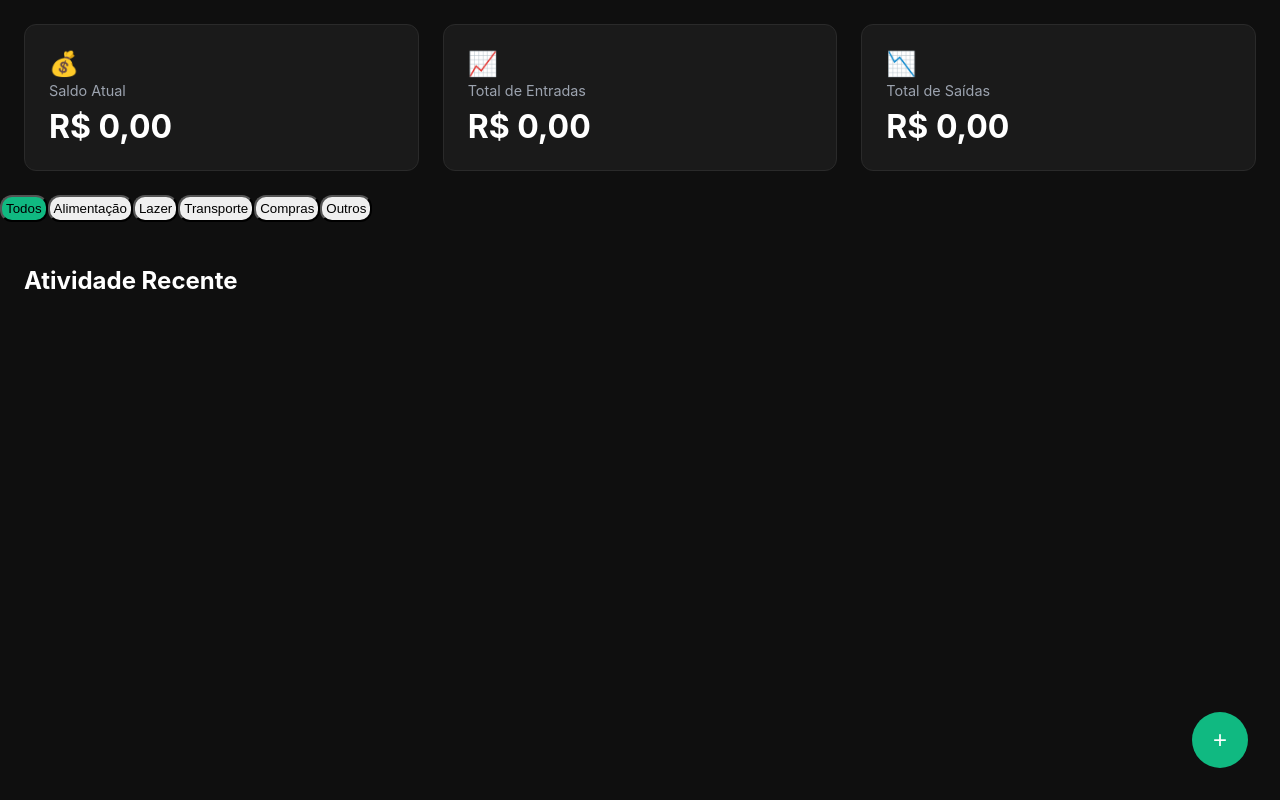
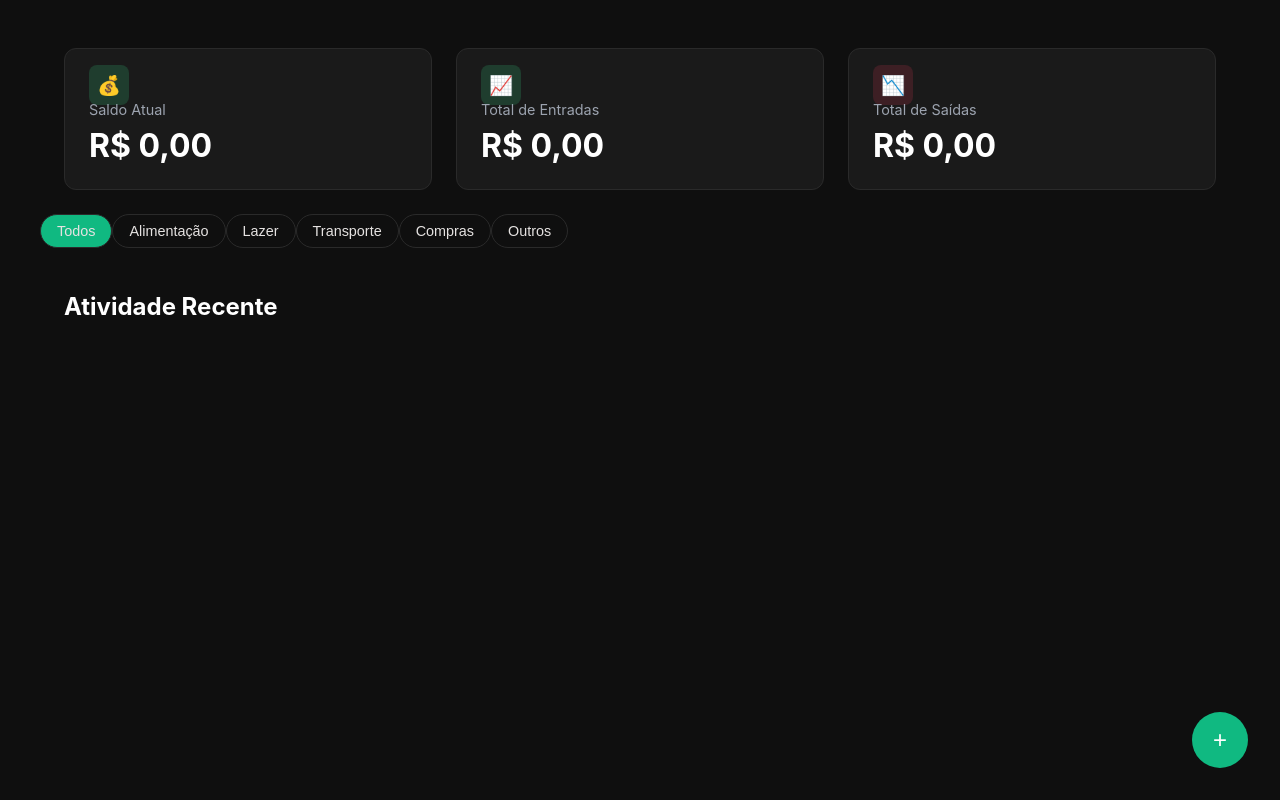
Before and after one commit to JoaoFazio/fintrack, a React (Vite) app: page / in a window 1280 px wide. Built offline with nearby package versions, Linux system fonts and the light colour scheme.

Commit message:
feat: CSS refinamento visual

```diff
--- a/src/App.css
+++ b/src/App.css
@@ -20,3 +20,9 @@
     align-items: center;
     justify-content: center;
 }
+
+.app-container {
+    max-width: 1200px;
+    margin: 0 auto;
+    padding: 24px;
+}
--- a/src/App.jsx
+++ b/src/App.jsx
@@ -30,15 +30,26 @@ function App() {
   const saldo = totalEntradas - totalSaidas;
 
   return (
-    <div>
+    <div className="app-container">
       <div className="cards-container">
-        <ResumoCard titulo={"Saldo Atual"} icone={"💰"} valor={saldo} />
+        <ResumoCard
+          titulo={"Saldo Atual"}
+          icone={"💰"}
+          valor={saldo}
+          corIcone={"#1f3d2e"}
+        />
         <ResumoCard
           titulo="Total de Entradas"
           icone={"📈"}
           valor={totalEntradas}
+          corIcone={"#1f3d2e"}
         />
-        <ResumoCard titulo="Total de Saídas" icone={"📉"} valor={totalSaidas} />
+        <ResumoCard
+          titulo="Total de Saídas"
+          icone={"📉"}
+          valor={totalSaidas}
+          corIcone={"#3d1f24"}
+        />
       </div>
 
       <div className="filtros">
@@ -56,7 +67,9 @@ function App() {
       </div>
 
       <div>
-        <button className="btn-adicionar" onClick={() => setModalAberto(true)}>+</button>
+        <button className="btn-adicionar" onClick={() => setModalAberto(true)}>
+          +
+        </button>
         {modalAberto && (
           <ModalNovaTransacao
             onFechar={() => setModalAberto(false)}
--- a/src/components/Filtros.css
+++ b/src/components/Filtros.css
@@ -4,8 +4,13 @@
 }
 
 .filtro-btn {
-    border-radius: 12px;
-    padding: 4px;
+    border-radius: 20px;
+    padding: 8px 16px;
+    border: 1px solid #2a2a2a;
+    background-color: transparent;
+    color: #e5e2e1;
+    cursor: pointer;
+    font-size: 0.9rem;
 }
 
 .ativo {
--- a/src/components/ModalNovaTransacao.css
+++ b/src/components/ModalNovaTransacao.css
@@ -18,3 +18,98 @@
   width: 500px;
   max-width: 90%;
 }
+
+.card-modal h1 {
+  color: #e5e2e1;
+  margin: 0 0 24px 0;
+  font-size: 1.5rem;
+}
+
+.card-modal p {
+  color: #9ca3af;
+  font-size: 0.85rem;
+  margin: 0 0 8px 0;
+}
+
+.card-modal input,
+.card-modal select {
+  width: 100%;
+  padding: 12px;
+  background-color: #2a2a2a;
+  border: none;
+  border-radius: 8px;
+  color: #e5e2e1;
+  font-size: 1rem;
+  margin-bottom: 16px;
+  box-sizing: border-box;
+}
+
+.overlay-tipo {
+  display: flex;
+  gap: 8px;
+  margin-bottom: 16px;
+}
+
+.overlay-tipo button {
+  flex: 1;
+  padding: 10px;
+  border-radius: 8px;
+  border: 1px solid #2a2a2a;
+  background-color: transparent;
+  color: #e5e2e1;
+  cursor: pointer;
+  font-size: 1rem;
+}
+
+.overlay-dados {
+  display: flex;
+  gap: 12px;
+}
+
+.overlay-dados select,
+.overlay-dados input {
+  flex: 1;
+}
+
+.buttons {
+  display: flex;
+  gap: 12px;
+  margin-top: 8px;
+}
+
+.buttons button:first-child {
+  flex: 1;
+  padding: 14px;
+  background-color: #10b981;
+  color: white;
+  border: none;
+  border-radius: 8px;
+  font-size: 1rem;
+  cursor: pointer;
+}
+
+.buttons button:last-child {
+  padding: 14px 20px;
+  background-color: transparent;
+  color: #9ca3af;
+  border: none;
+  cursor: pointer;
+  font-size: 1rem;
+}
+
+.tipo-btn {
+  flex: 1;
+  padding: 10px;
+  border-radius: 8px;
+  border: 1px solid #2a2a2a;
+  background-color: transparent;
+  color: #e5e2e1;
+  cursor: pointer;
+  font-size: 1rem;
+}
+
+.tipo-btn.ativo {
+  background-color: #10b981;
+  color: white;
+  border-color: #10b981;
+}
--- a/src/components/ModalNovaTransacao.jsx
+++ b/src/components/ModalNovaTransacao.jsx
@@ -33,8 +33,19 @@ function ModalNovaTransacao({ onFechar, onAdicionarTransacao }) {
           onChange={(e) => setValor(e.target.value)}
         />
         <div className="overlay-tipo">
-          <button onClick={() => setTipo("Entrada")}>Entrada</button>
-          <button onClick={() => setTipo("Saída")}>Saída</button>
+          <button
+            className={tipo === "Entrada" ? "tipo-btn ativo" : "tipo-btn"}
+            onClick={() => setTipo("Entrada")}
+          >
+            Entrada
+          </button>
+
+          <button
+            className={tipo === "Saída" ? "tipo-btn ativo" : "tipo-btn"}
+            onClick={() => setTipo("Saída")}
+          >
+            Saída
+          </button>
         </div>
         <div className="overlay-descricao">
           <p>Descrição</p>
@@ -46,6 +57,7 @@ function ModalNovaTransacao({ onFechar, onAdicionarTransacao }) {
           />
         </div>
         <div className="overlay-dados">
+          <div>
             <p>Categoria</p>
             <select
               name="Categoria"
@@ -59,12 +71,17 @@ function ModalNovaTransacao({ onFechar, onAdicionarTransacao }) {
               <option value="Compras">Compras</option>
               <option value="Outros">Outros</option>
             </select>
+          </div>
+          <div>
+            <p>Data</p>
             <input
               type="date"
               value={data}
               onChange={(e) => setData(e.target.value)}
             />
           </div>
+        </div>
+
         <div className="buttons">
           <button onClick={salvar}>Salvar</button>
           <button onClick={onFechar}>Cancelar</button>
--- a/src/components/ResumoCard.css
+++ b/src/components/ResumoCard.css
@@ -20,5 +20,8 @@
 }
 
 .card-icone {
-    font-size: 1.5rem;
+    background-color: #1f3d2e;
+    border-radius: 8px;
+    padding: 8px;
+    font-size: 1.2rem;
 }
--- a/src/components/ResumoCard.jsx
+++ b/src/components/ResumoCard.jsx
@@ -1,13 +1,17 @@
-import './ResumoCard.css'
+import "./ResumoCard.css";
 
-function ResumoCard ({titulo, valor, icone}) {
-    return (
-        <div className='resumo-card'>
-            <span className='card-icone'>{icone}</span>
-            <h2 className='card-titulo'>{titulo}</h2>
-            <h1 className='card-saldo'>{valor.toLocaleString('pt-BR', { style: 'currency', currency: 'BRL' })}</h1>
-        </div>
-    )
+function ResumoCard({ titulo, valor, icone, corIcone }) {
+  return (
+    <div className="resumo-card">
+      <span className="card-icone" style={{ backgroundColor: corIcone }}>
+        {icone}
+      </span>
+      <h2 className="card-titulo">{titulo}</h2>
+      <h1 className="card-saldo">
+        {valor.toLocaleString("pt-BR", { style: "currency", currency: "BRL" })}
+      </h1>
+    </div>
+  );
 }
 
-export default ResumoCard
+export default ResumoCard;
```
Lines whose indentation alone changed are shown as unchanged.
